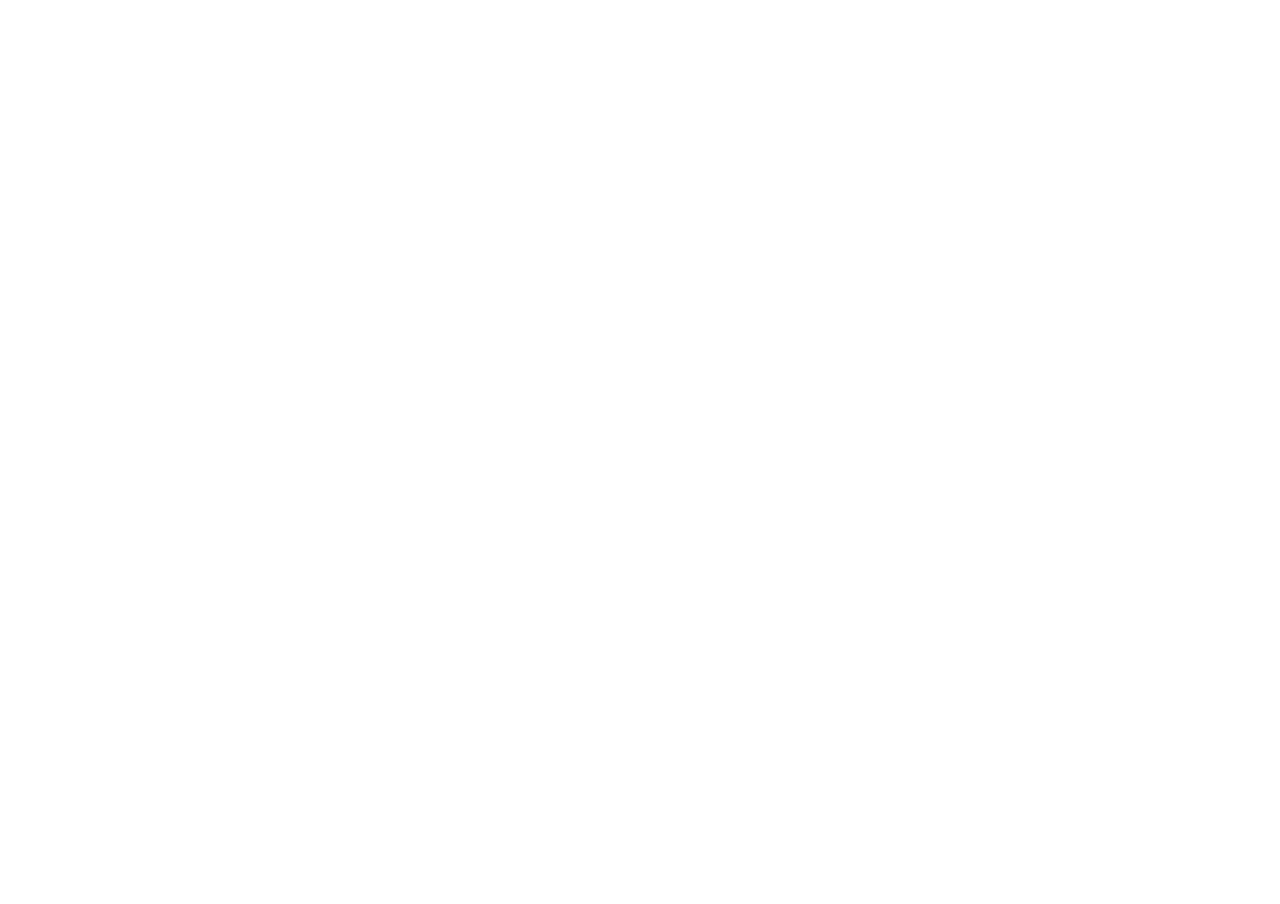
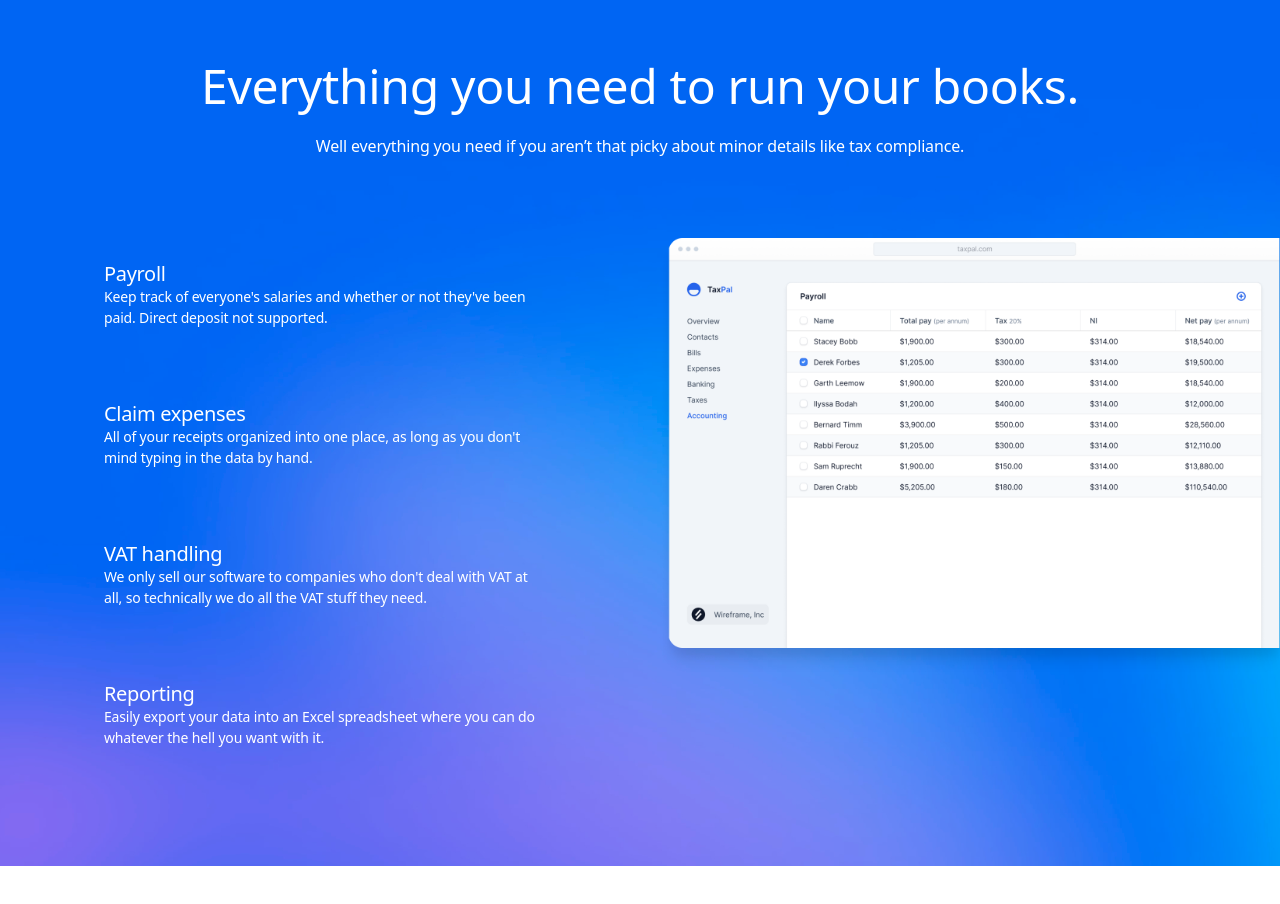
Before and after one commit to ibrahimAlphaSquad/taxpal, a Next.js app: page / in a window 1280 px wide. Shown: the part 980-1884 px from the top of the page. Before the commit the page ends 858 px from the top, so only its background shows below. Built offline with nearby package versions, Linux system fonts and the light colour scheme.

Commit message:
Feature Section in progress

```diff
--- /dev/null
+++ b/components/featureSection.jsx
@@ -0,0 +1,49 @@
+import Image from 'next/image'
+import React from 'react'
+
+function FeatureSection() {
+    const featureList = [
+        {
+            title: "Payroll",
+            description: "Keep track of everyone's salaries and whether or not they've been paid. Direct deposit not supported."
+        },
+        {
+            title: "Claim expenses",
+            description: "All of your receipts organized into one place, as long as you don't mind typing in the data by hand."
+        },
+        {
+            title: "VAT handling",
+            description: "We only sell our software to companies who don't deal with VAT at all, so technically we do all the VAT stuff they need."
+        },
+        {
+            title: "Reporting",
+            description: "Easily export your data into an Excel spreadsheet where you can do whatever the hell you want with it."
+        }
+    ]
+
+    return (
+        <div className="bg-[url('/assets/svg/featureSectionBg.svg')] py-20">
+            <div className='flex flex-col justify-center items-center space-y-6 text-white'>
+                <p className='text-5xl font-medium leading-none tracking-[-0.02rem]'>Everything you need to run your books.</p>
+                <p className='text-base font-normal leading-normal tracking-[-0.01rem]'>Well everything you need if you aren’t that picky about minor details like tax compliance.</p>
+            </div>
+            <div className='flex flex-row ml-20 mt-20 space-x-20'>
+                <div className='flex flex-col space-y-3'>
+                    {featureList.map((_payroll, idx) => {
+                        return (
+                            <div className='text-white p-6 box-border rounded-xl h-32 w-[493px] hover:bg-white/10 hover:border hover:border-white/25' key={idx}>
+                                <p className='text-xl font-medium leading-6 tracking-[-0.02rem]'>{_payroll.title}</p>
+                                <p className='text-sm font-normal leading-normal tracking-[-0.01rem]'>{_payroll.description}</p>
+                            </div>
+                        )
+                    })}
+                </div>
+                <div className='w-max h-max'>
+                    <Image width={787} height={528} src={'/assets/images/featureSectionPayroll.png'} alt='payroll' />
+                </div>
+            </div>
+        </div>
+    )
+}
+
+export default FeatureSection
--- a/components/homePage.jsx
+++ b/components/homePage.jsx
@@ -4,7 +4,7 @@ import Image from 'next/image'
 
 function HomePage() {
     return (
-        <div className="container mx-auto">
+        <div className="container mx-auto mb-36">
             <NavBar />
             <div className='flex flex-col justify-center items-center space-y-8 my-36 mx-56'>
                 <div className='text-7xl font-bold leading-tight text-slate-900 tracking-tight h-44 max-w-4xl text-center relative'>
--- a/pages/index.js
+++ b/pages/index.js
@@ -1,9 +1,11 @@
+import FeatureSection from "@/components/featureSection";
 import HomePage from "@/components/homePage";
 
 export default function Home() {
   return (
     <main className="my-10">
       <HomePage />
+      <FeatureSection />
     </main>
   );
 }
```
Also changed, not shown: public/assets/images/featureSectionPayroll.png (added), public/assets/svg/featureSectionBg.svg (added).
